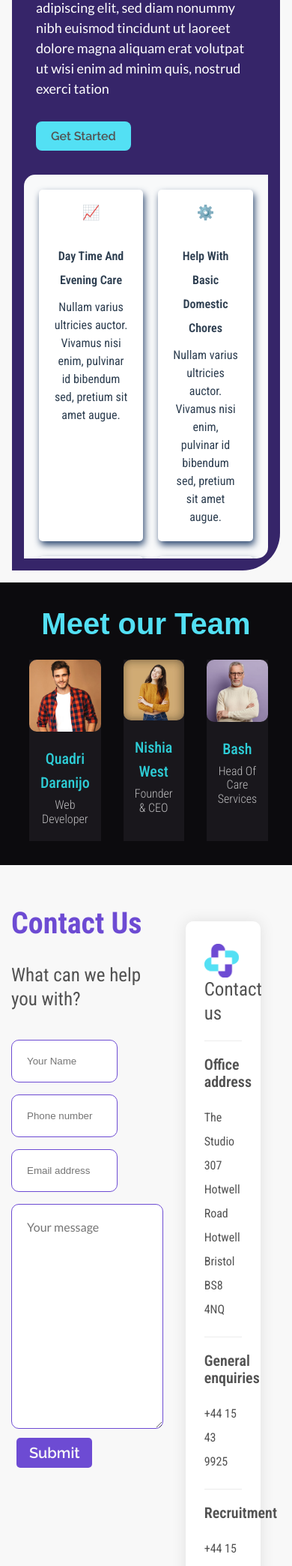
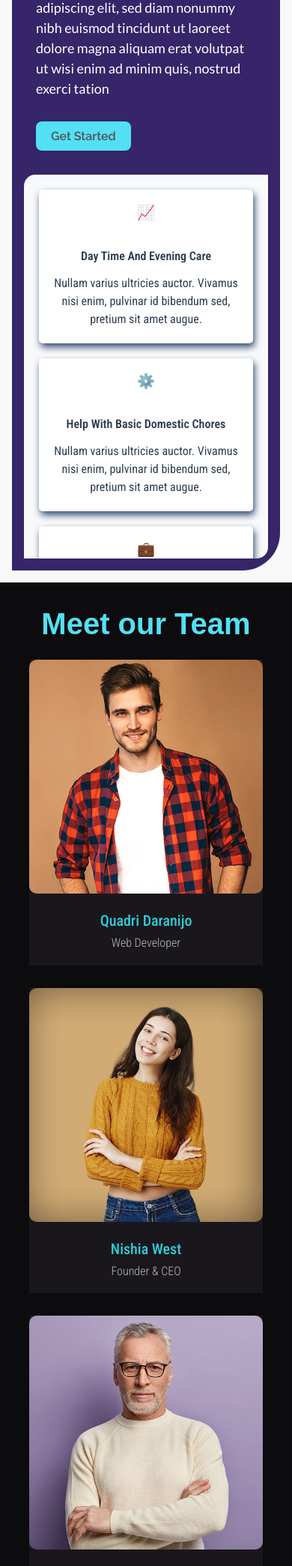
Before and after one commit to AyomideKayode/dignified_care, a Flask app: page / in a window 390 px wide; the page is wider, and only the part inside the window is pictured. Shown: the part 1610-3699 px from the top of that part at 75% size. Run offline with Flask 3, Linux system fonts and the light colour scheme; some web fonts are replaced.

Commit message:
Media Query - 520px contact section.🚧

```diff
--- a/static/css/main.css
+++ b/static/css/main.css
@@ -1011,7 +1011,8 @@ footer ul li a {
   ========================================================================== */
 
   .team {
-    padding: var(--dl-space-space-twounits) var(--dl-space-space-oneandhalfunits);
+    padding: var(--dl-space-space-twounits)
+      var(--dl-space-space-oneandhalfunits);
   }
 }
 
@@ -1072,23 +1073,6 @@ footer ul li a {
 }
 
 @media (max-width: 768px) {
-  .about {
-    padding: var(--dl-space-space-oneandhalfunits) var(--dl-space-space-unit);
-  }
-
-  .about_grid {
-    grid-template-columns: 1fr;
-  }
-
-  .about_img {
-    margin: -30px auto;
-    transform: scale(0.8);
-  }
-
-  .about_text {
-    margin: 0 auto;
-  }
-
   .services {
     grid-template-columns: 1fr;
     margin: var(--dl-space-space-unit);
@@ -1113,3 +1097,29 @@ footer ul li a {
     grid-template-columns: repeat(2, 1fr);
   }
 }
+
+@media (max-width: 520px) {
+  .services-grid {
+    grid-template-columns: 1fr;
+  }
+
+  .team_grid {
+    grid-template-columns: 1fr;
+  }
+
+  .text-block .container {
+    display: grid;
+    grid-template-columns: 1fr;
+    margin: 0 auto;
+    padding: 0 var(--dl-space-space-unit);
+  }
+
+  [class*='col-'] {
+    float: none;
+  }
+
+  .col-3,
+  .col-66 {
+    width: 100%;
+  }
+}
```
